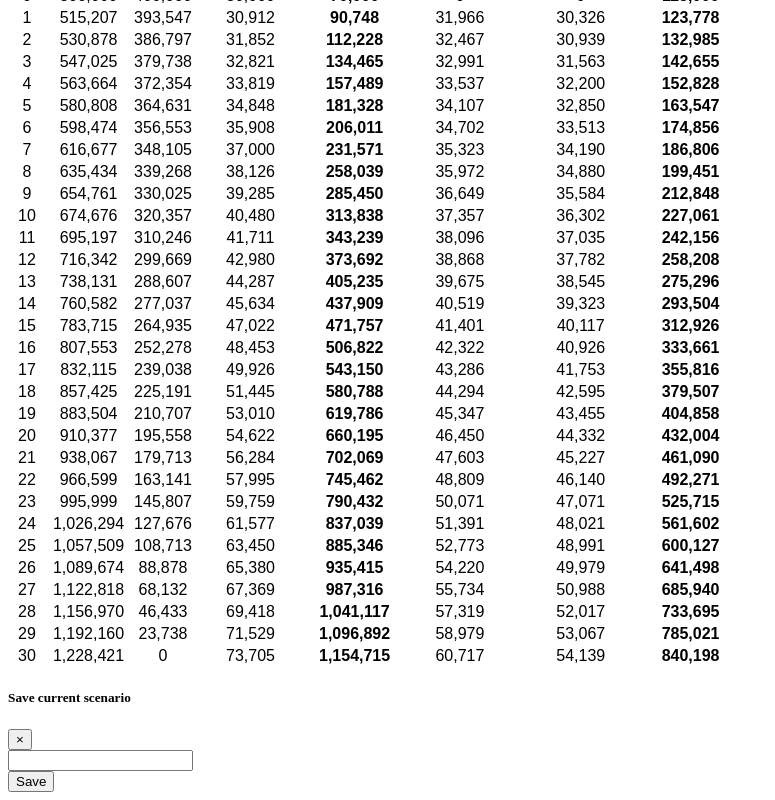
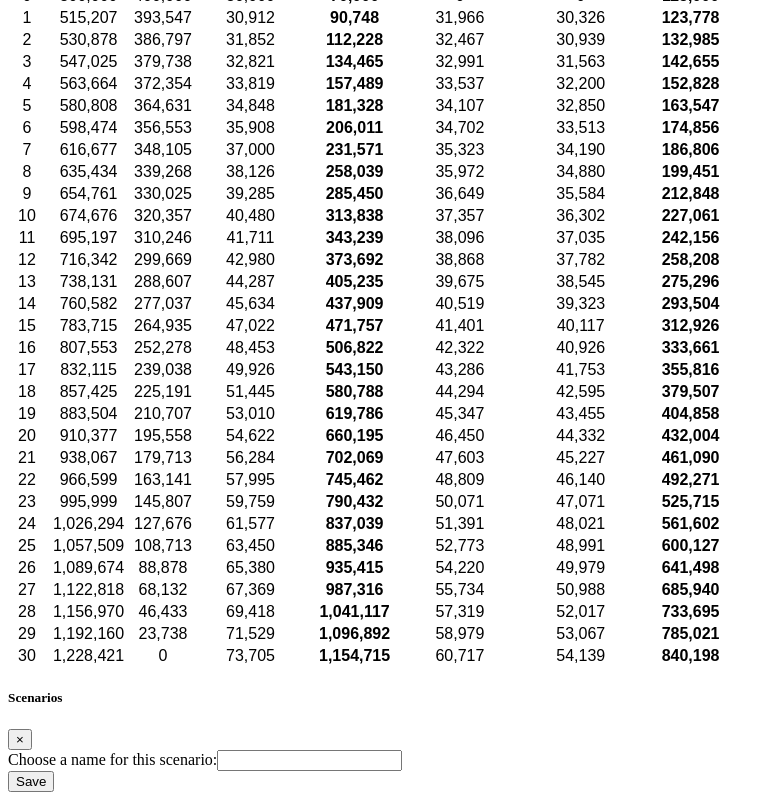
Before and after one commit to darylwada/smart-buy, a React app: page / in a window 1280 px wide. Both pictures are taken after a click on the button "Scenarios". Shown: the part 1216-2016 px from the top of the page, without its empty margins (0-775 px from the left). Built offline with nearby package versions, Linux system fonts and the light colour scheme; the HTML template or start-up script is replaced by a standard one.

Commit message:
Styled the scenarios button and edited the text in the modal. #7

```diff
--- a/client/components/Scenarios.js
+++ b/client/components/Scenarios.js
@@ -5,9 +5,10 @@ export default function Scenarios(props) {
   const { isOpen, toggle, handleSave, handleChange } = props
   return (
     <Modal isOpen={isOpen}>
-      <ModalHeader toggle={toggle}>Save current scenario</ModalHeader>
+      <ModalHeader toggle={toggle}>Scenarios</ModalHeader>
       <ModalBody>
-        <Input onChange={handleChange}></Input>
+        <label htmlFor="scenario-name">Choose a name for this scenario:</label>
+        <Input id="scenario-name" onChange={handleChange}></Input>
       </ModalBody>
       <ModalFooter>
         <Button color="primary" onClick={handleSave}>Save</Button>
--- a/client/containers/Header.js
+++ b/client/containers/Header.js
@@ -4,7 +4,7 @@ import Scenarios from '../components/Scenarios'
 
 const styles = {
   navBar: {
-    width: '100%',
+    width: '100%'
   }
 }
 
@@ -54,7 +54,7 @@ export default class Header extends Component {
           </NavbarBrand>
           <Nav>
             <NavItem>
-              <Button color="primary" className="float-right" onClick={this.toggle} >Scenarios</Button>
+              <Button outline color="primary" className="float-right" onClick={this.toggle} >Scenarios</Button>
               <Scenarios
                 isOpen={this.state.modal}
                 toggle={this.toggle}
```
